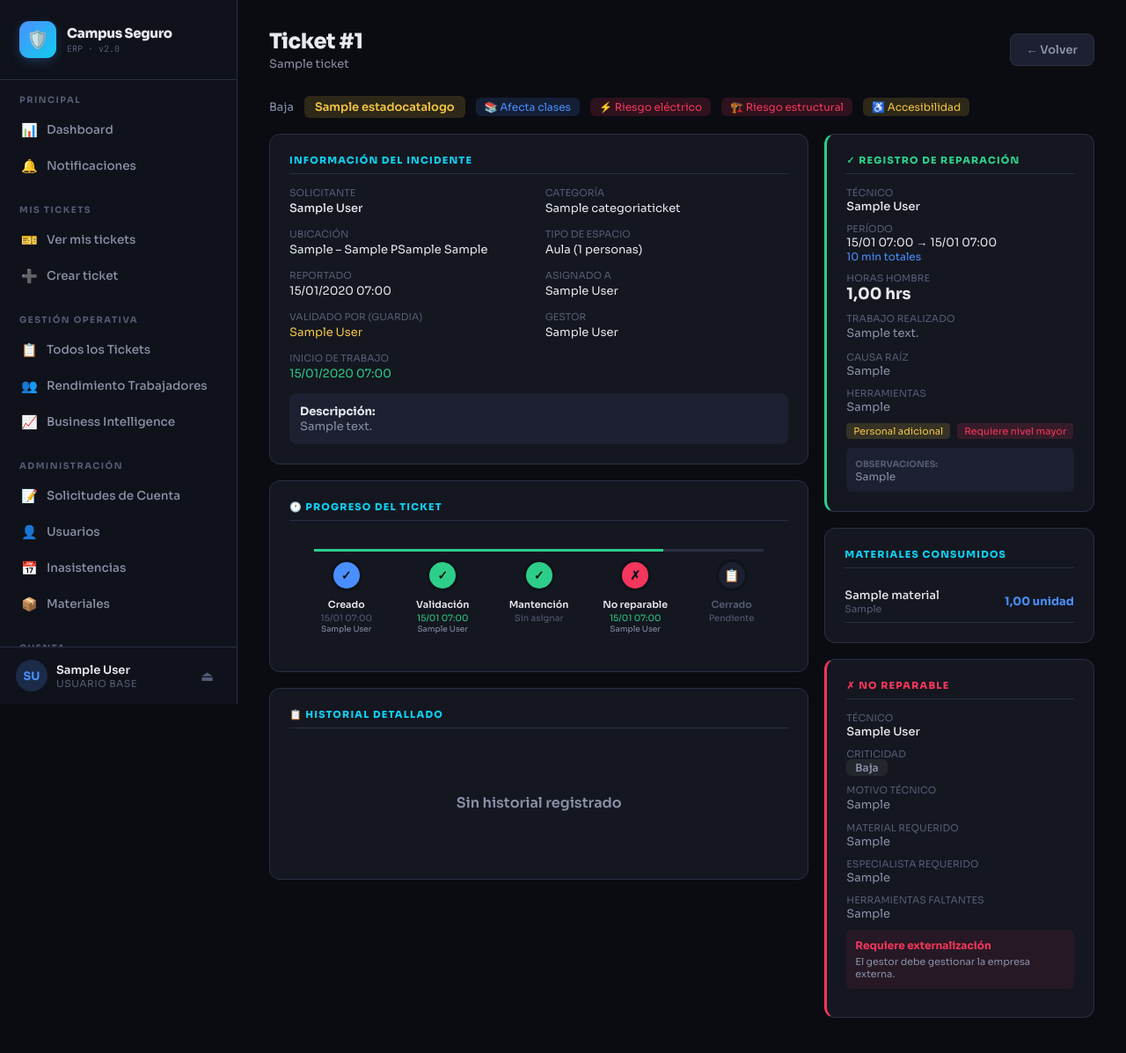
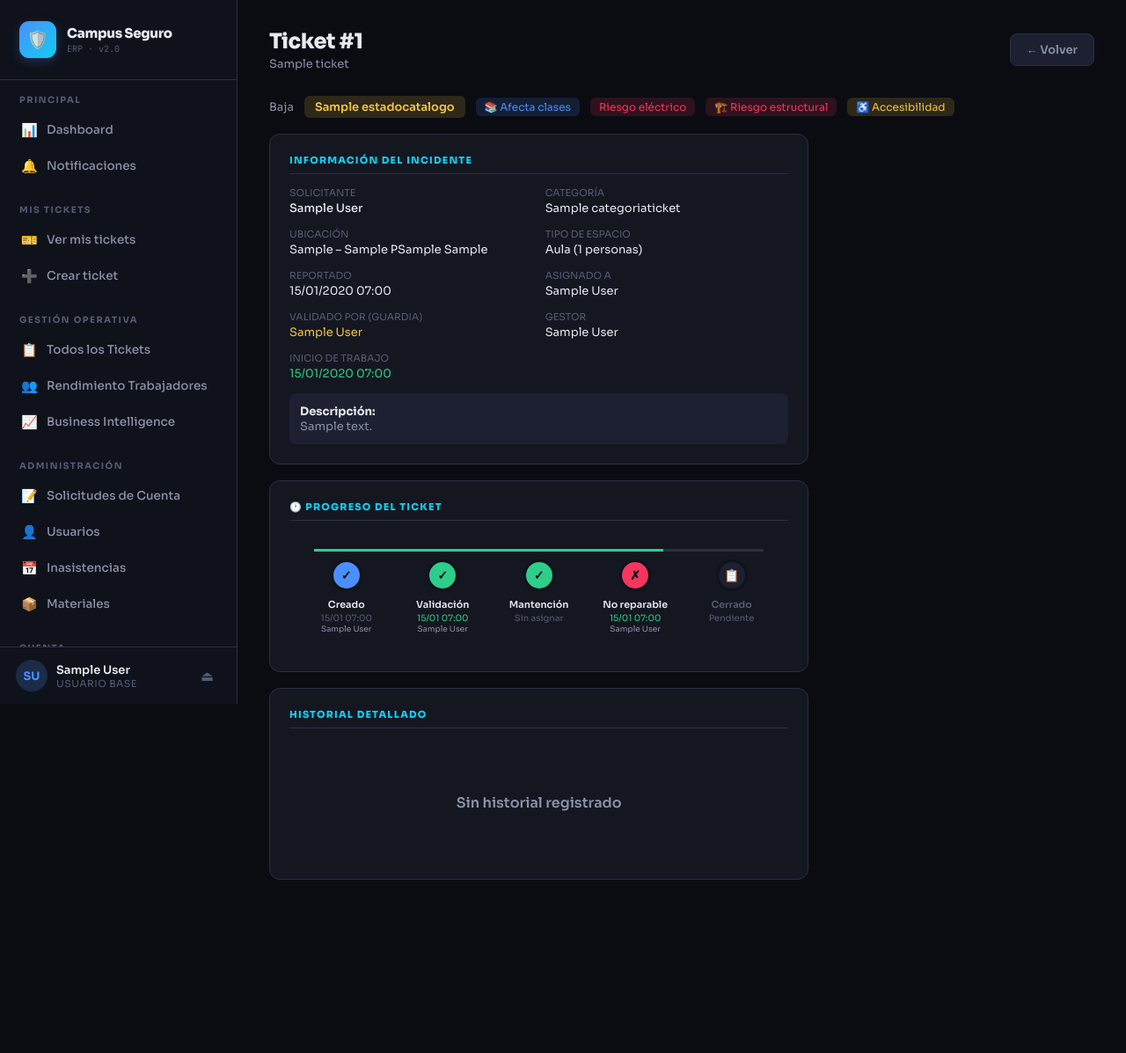
Before and after one commit to jordanrj1/Proyecto-CampuSeguro-, a Django app: page /tickets/1/ in a window 1280 px wide. Shown: the top 1197 px of the page at 88% size. After the commit the page ends 1000 px from the top, so only its background shows below. Run offline with Django 5.2, Linux system fonts and the light colour scheme; a user stored in the database is signed in; tables that the repository leaves empty hold one stand-in row (values such as "Sample post").

Commit message:
feat: stepper visual de progreso y restricciones de visibilidad - Indicador visual de ticket cancelado (círculo rojo con X) - Ocultar Registro de Reparación para usuario base - Solo roles operativos ven detalles técnicos de reparación

```diff
--- a/Fase 2/Evidencias Proyecto/campus_seguro/app/templates/app/shared/ticket_detalle.html
+++ b/Fase 2/Evidencias Proyecto/campus_seguro/app/templates/app/shared/ticket_detalle.html
@@ -25,8 +25,8 @@
   >
   <span
     style="font-size:13px;font-weight:600;padding:4px 12px;border-radius:6px;
-    background:{% if ticket.estado.codigo == 'cerrado' %}rgba(45,206,137,0.15){% elif ticket.estado.codigo == 'no_reparable' %}rgba(245,54,92,0.15){% elif ticket.estado.codigo == 'en_mantencion' %}rgba(74,143,255,0.15){% else %}rgba(244,197,66,0.15){% endif %};
-    color:{% if ticket.estado.codigo == 'cerrado' %}var(--accent-green){% elif ticket.estado.codigo == 'no_reparable' %}var(--accent-red){% elif ticket.estado.codigo == 'en_mantencion' %}var(--accent-blue){% else %}var(--accent-yellow){% endif %};"
+    background:{% if ticket.estado.codigo == 'cerrado' %}rgba(45,206,137,0.15){% elif ticket.estado.codigo == 'no_reparable' %}rgba(245,54,92,0.15){% elif ticket.estado.codigo == 'en_mantencion' %}rgba(74,143,255,0.15){% elif ticket.estado.codigo == 'cancelado' %}rgba(245,54,92,0.15){% else %}rgba(244,197,66,0.15){% endif %};
+    color:{% if ticket.estado.codigo == 'cerrado' %}var(--accent-green){% elif ticket.estado.codigo == 'no_reparable' %}var(--accent-red){% elif ticket.estado.codigo == 'en_mantencion' %}var(--accent-blue){% elif ticket.estado.codigo == 'cancelado' %}var(--accent-red){% else %}var(--accent-yellow){% endif %};"
   >
     {{ ticket.get_estado_display }}
   </span>
@@ -47,7 +47,7 @@
       padding: 3px 10px;
       border-radius: 6px;
     "
-    >⚡ Riesgo eléctrico</span
+    > Riesgo eléctrico</span
   >{% endif %} {% if ticket.riesgo_estructural %}<span
     style="
       font-size: 12px;
@@ -231,7 +231,7 @@
     </div>
 
     <!-- ═══════════════════════════════════════════════════════════════ -->
-    <!-- NUEVO: STEPPER DE PROGRESO DEL TICKET (tipo delivery) -->
+    <!-- STEPPER DE PROGRESO DEL TICKET (tipo delivery) -->
     <!-- ═══════════════════════════════════════════════════════════════ -->
     <div class="card" style="margin-bottom: 18px">
       <div class="form-section-title">🕐 Progreso del ticket</div>
@@ -273,14 +273,14 @@
             z-index: 2;
           "
         >
-          <!-- PASO 1: CREADO (siempre completado) -->
+          <!-- PASO 1: CREADO (se pone rojo si está cancelado) -->
           <div style="text-align: center; flex: 1;">
             <div
               style="
                 width: 36px;
                 height: 36px;
                 border-radius: 50%;
-                background: var(--accent-blue);
+                background: {% if ticket.estado.codigo == 'cancelado' %}var(--accent-red){% else %}var(--accent-blue){% endif %};
                 display: flex;
                 align-items: center;
                 justify-content: center;
@@ -291,10 +291,10 @@
                 color: var(--bg-850);
               "
             >
-              ✓
+              {% if ticket.estado.codigo == 'cancelado' %}✗{% else %}✓{% endif %}
             </div>
             <div style="font-weight: 600; font-size: 11px; color: var(--text-primary); margin-bottom: 2px;">
-              Creado
+              {% if ticket.estado.codigo == 'cancelado' %}Cancelado{% else %}Creado{% endif %}
             </div>
             <div style="font-size: 10px; color: var(--text-muted);">
               {{ ticket.created_at|date:"d/m H:i" }}
@@ -635,7 +635,7 @@
 
     <!-- Timeline de auditoría completo -->
     <div class="card" style="margin-bottom: 18px">
-      <div class="form-section-title">📋 Historial detallado</div>
+      <div class="form-section-title"> Historial detallado</div>
       {% if logs %}
       <div style="position: relative; padding-left: 26px">
         <div
@@ -715,6 +715,11 @@
 
   <!-- Columna lateral: reparación / no-reparable / materiales -->
   <div>
+    <!-- ══════════════════════════════════════════════════════════════ -->
+    <!-- SOLO VISIBLE PARA ROLES OPERATIVOS (no usuario base) -->
+    <!-- ═══════════════════════════════════════════════════════════════ -->
+    {% if request.user.rol != 'usuario' %}
+
     <!-- Registro de mantención -->
     {% if ticket.mantencion %} {% with r=ticket.mantencion %}
     <div
@@ -925,6 +930,11 @@
     </div>
     {% endwith %} {% endif %}
 
+    {% endif %}
+    <!-- ═══════════════════════════════════════════════════════════════ -->
+    <!-- FIN DEL BLOQUE SOLO ROLES OPERATIVOS -->
+    <!-- ═══════════════════════════════════════════════════════════════ -->
+
     <!-- Acciones del usuario creador (Cancelar Ticket) -->
     {% if request.user == ticket.creado_por and ticket.estado.codigo == 'enviado' %}
     <div class="card" style="margin-bottom: 18px; border-left: 3px solid var(--accent-red)">
```
